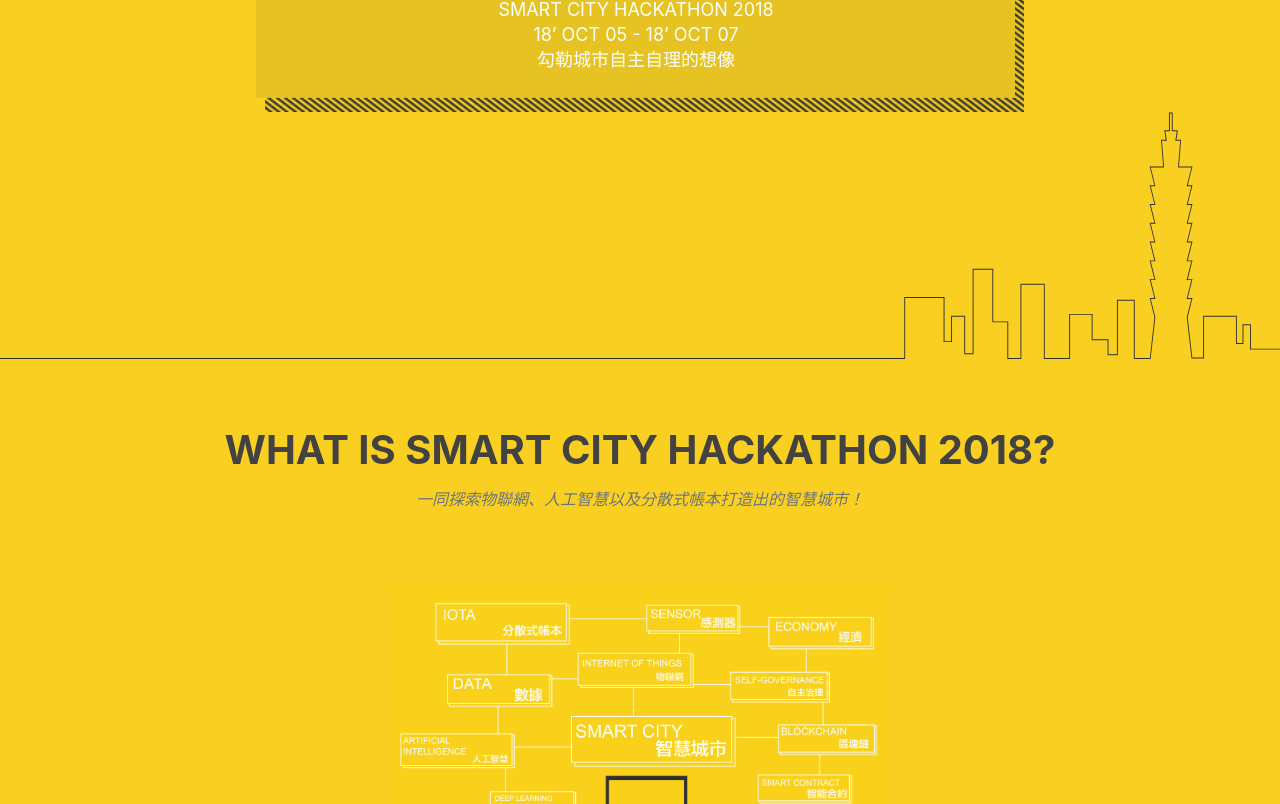
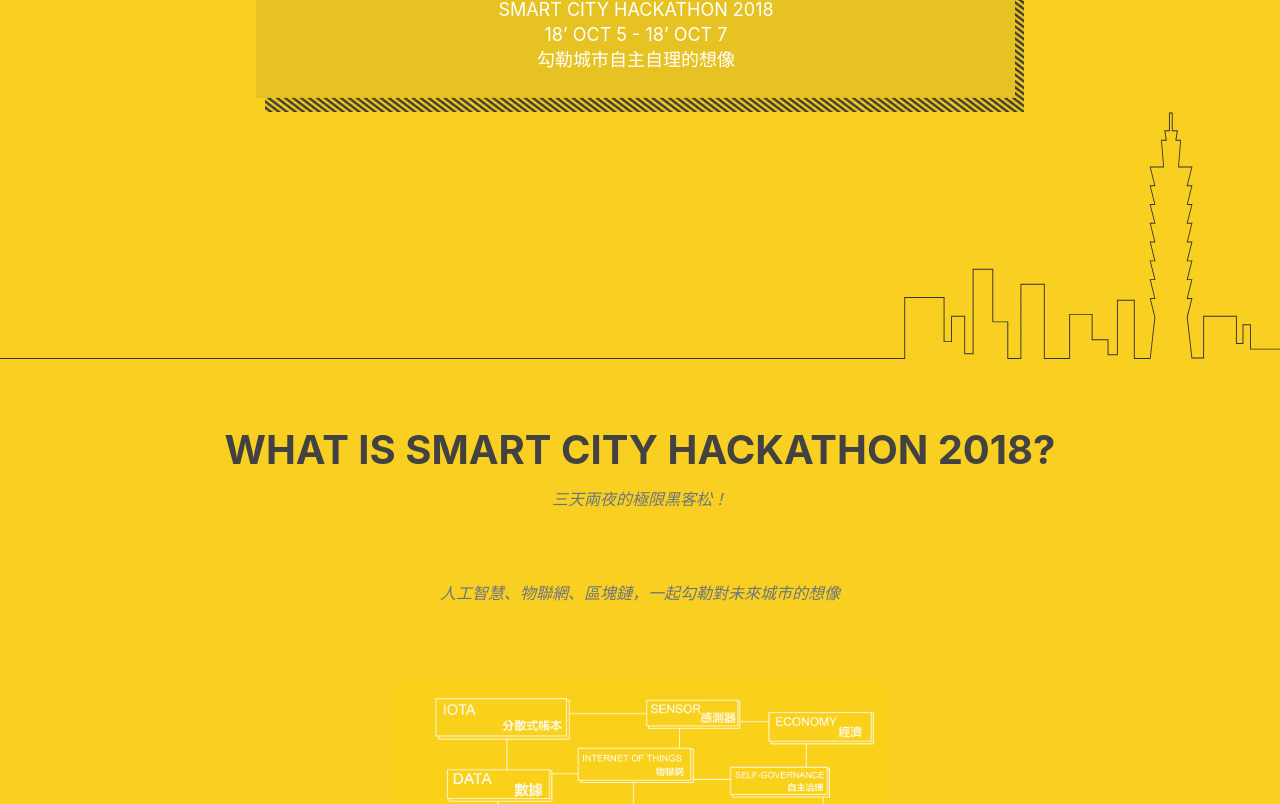
Before and after one commit to Alysida/hackathon_aiot_2018, a website with bundled scripts: page index.html in a window 1280 px wide. Shown: the part 362-1166 px from the top of the page. Built offline with nearby package versions, Linux system fonts and the light colour scheme; a web font is replaced by a local one.

Commit message:
Updata Title

```diff
--- a/index.html
+++ b/index.html
@@ -77,7 +77,7 @@
       <div class="img-card margin-left-right-20-percent" style="">
           <p class="first-line">智慧城市黑客松 2018</p>
           <p class="">SMART CITY HACKATHON 2018</p>
-          <p class="last-line">18’ OCT 05 - 18’ OCT 07</p>
+          <p class="last-line">18’ OCT 5 - 18’ OCT 7</p>
           <p class="">勾勒城市自主自理的想像</p>
       </div>
       <img class="header" src="img/skyline.svg" alt="title" style="display: block; margin-left: auto; margin-right: auto; width:100%;">
@@ -89,7 +89,8 @@
         <div class="row" style="margin-bottom:50px;">
           <h2 class="section-heading text-uppercase" id="cover-title">WHAT IS SMART CITY HACKATHON 2018?</h2>
           <div class="col-lg-12 text-center">
-            <h3 class="section-subheading text-muted">一同探索物聯網、人工智慧以及分散式帳本打造出的智慧城市！</h3>
+            <h3 class="section-subheading text-muted">三天兩夜的極限黑客松！</h3>
+            <h3 class="section-subheading text-muted">人工智慧、物聯網、區塊鏈，一起勾勒對未來城市的想像</h3>
             <img id="cover-logo" src="img/whatissch.png" >
           </div>
           <div style="padding-left: 2%; padding-right: 2%;">
```
